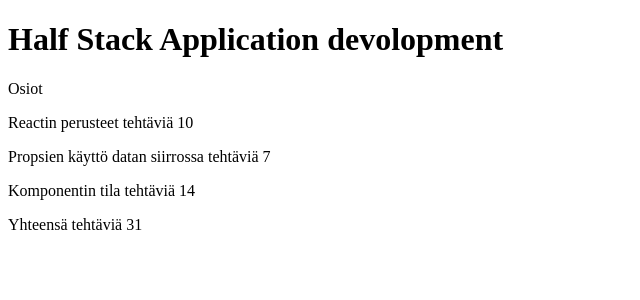
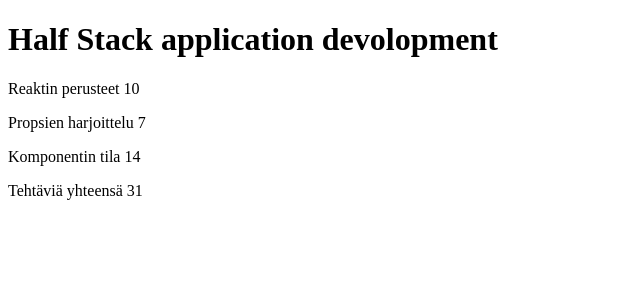
Before and after one commit to wwaltsu/Fullstack2021, a React (Create React App) app in the folder osa1/kurssitiedot/: page / in a window 1280 px wide. Shown: the top 300 px of the page, without its empty margins (0-640 px from the left). Built offline with nearby package versions, Linux system fonts and the light colour scheme.

Commit message:
1.4 tehty, nyt hyödynsin reduce:a ja map toimintoja

```diff
--- a/osa1/kurssitiedot/src/App.js
+++ b/osa1/kurssitiedot/src/App.js
@@ -1,32 +1,48 @@
 import React from "react";
 
 const App = () => {
-  const course = "Half Stack Application devolopment";
-  const part1 = {
-    nimi: "Reactin perusteet ",
-    tehtävät: 10,
-  };
-  const part2 = {
-    nimi: "Propsien käyttö datan siirrossa ",
-    tehtävät: 7,
-  };
-  const part3 = {
-    nimi: "Komponentin tila ",
-    tehtävät: 14,
+  const course = "Half Stack application devolopment";
+  const osat = [
+    {
+      nimi: "Reaktin perusteet",
+      tehtävät: 10,
+    },
+    {
+      nimi: "Propsien harjoittelu",
+      tehtävät: 7,
+    },
+    {
+      nimi: "Komponentin tila",
+      tehtävät: 14,
+    },
+  ];
+
+  return (
+
+    <div>
+      <h1>{course}</h1>
+      {osat.map(osat => {
+        return (
+          <p>
+            {osat.nimi} {osat.tehtävät}
+          </p>
+        )
+      })}
+
+        Tehtäviä yhteensä {osat.reduce((sum,osat) => sum + osat.tehtävät,0)}
+
+        {/*
+      <p>
+        Tehtäviä yhteensä {osat.reduce(function(sum,osat) {
+          return sum + osat.tehtävät
+        }, 0)
+        }
+      </p>
+      */}
+    </div>
+  )
+
   };
 
-  return (
-    <div>
-      <h1>{course}</h1>
-      <div>
-        Osiot
-        <p> {part1.nimi} tehtäviä {part1.tehtävät}</p>
-        <p> {part2.nimi} tehtäviä  {part2.tehtävät}</p>
-        <p> {part3.nimi} tehtäviä {part3.tehtävät}</p>
-        <p>Yhteensä tehtäviä {part1.tehtävät + part2.tehtävät + part3.tehtävät}</p>
-      </div>
-    </div>
-  );
-};
 
 export default App;
```
